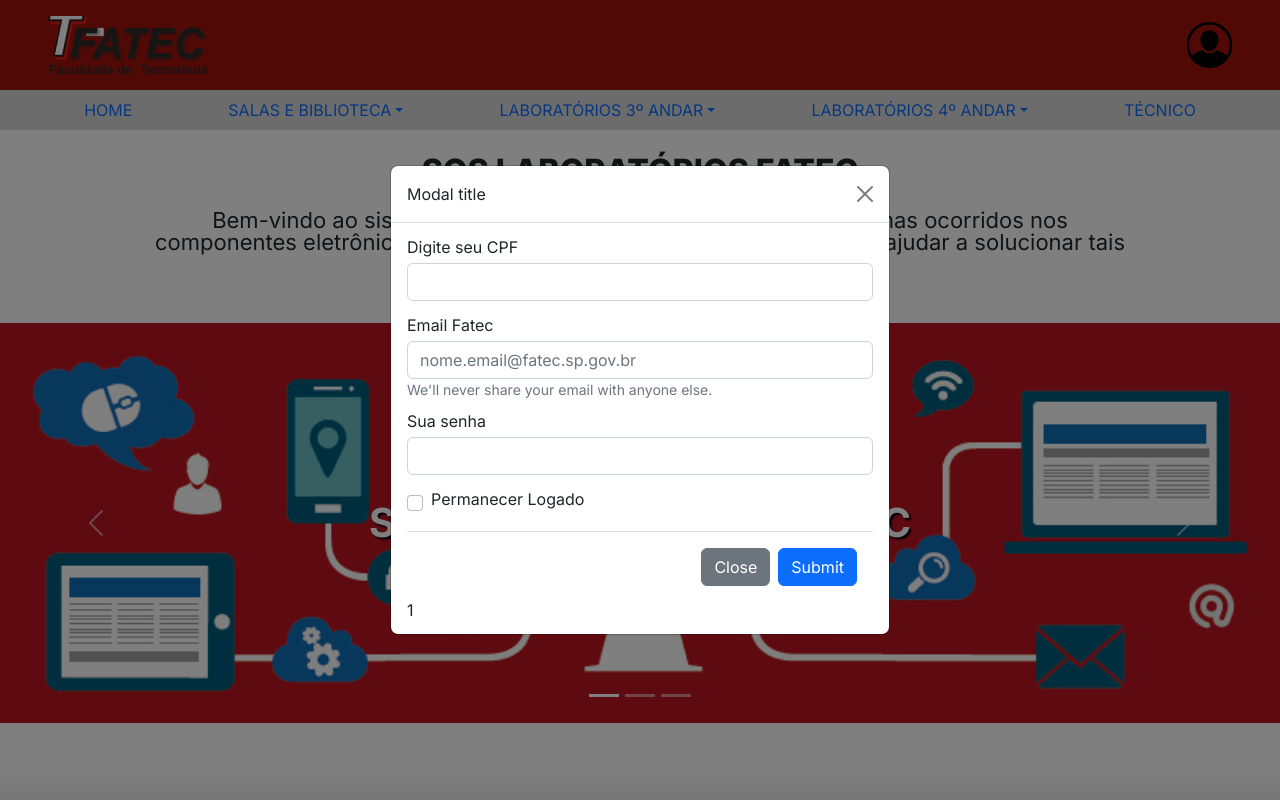
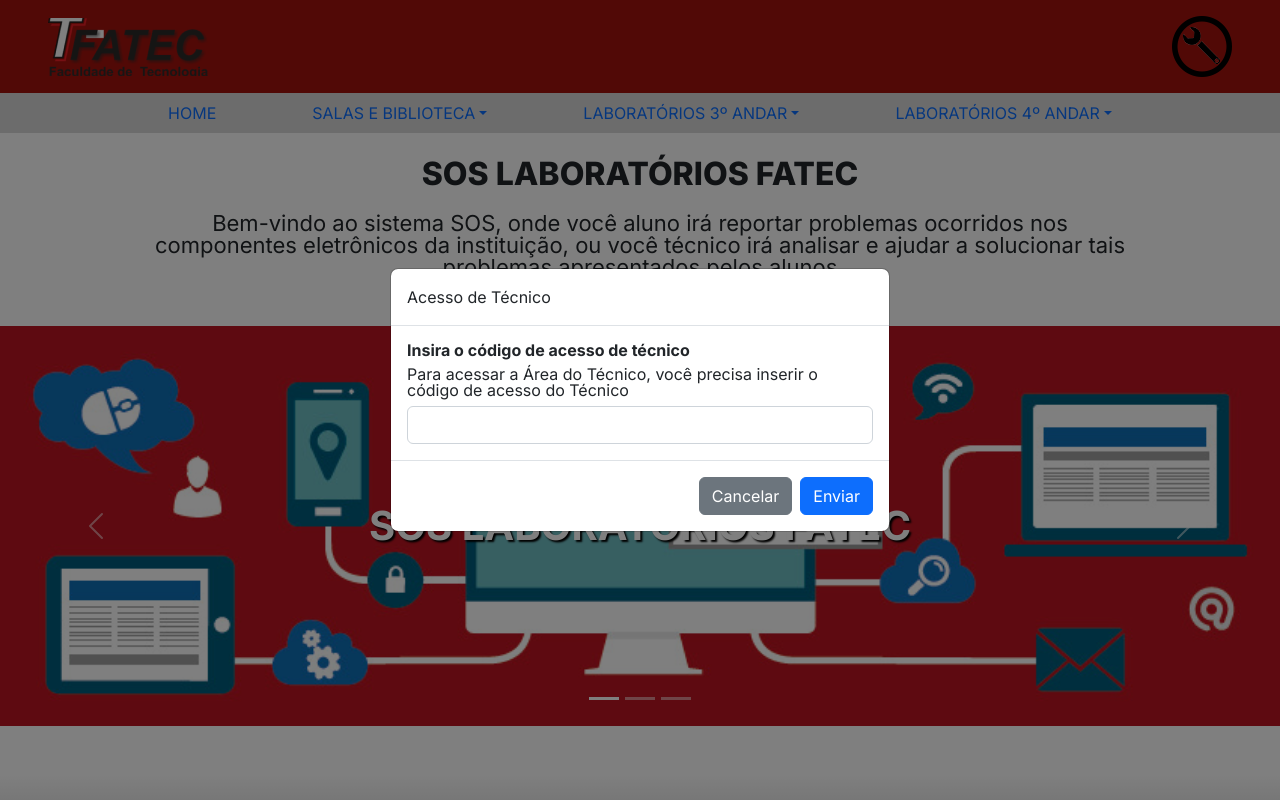
Before and after one commit to MirageGroup/API_MirageGroup, a Flask app: template templates/index.html in a window 1280 px wide, after a click that opens the changed part. Run offline with Flask 2, Linux system fonts and the light colour scheme; the template is opened without the code that fills it: most values are stand-ins (such as "Sample title", 1, 10 or a date in 2020); form fields are guessed from the names that the template uses; parts of the project's set-up code (start-up, migrations or seed data) failed here and were passed over; some libraries are stand-ins or nearby versions.

Commit message:
inicio do acesso do tecnico

```diff
--- a/main.py
+++ b/main.py
@@ -1,7 +1,7 @@
 from flask import Flask, render_template, request, redirect
 from flask_mysqldb import MySQL
 import db as dbHandler
-from models.forms import callForm
+from models.forms import callForm, accessForm
 
 app = Flask(__name__)
 app.config['SECRET_KEY'] = 'MirageGroup'
@@ -13,17 +13,10 @@ app.config['MYSQL_DB'] = 'heroku_be80b7ca2ec9c96'
 
 mysql = MySQL(app)
 
-@app.route('/', methods = ['POST', 'GET'])
+@app.route('/')
 def home():
-  if request.method == 'POST':
-    CPF = request.form['cpf']
-    email = request.form['email']
-    senha = request.form['senha']
-    dbHandler.insertUser(CPF,email,senha)
-    return redirect('/')
-  else:
-    users = dbHandler.retrieveUsers()
-    return render_template('index.html', users=users)
+  form = accessForm()
+  return render_template('index.html', form=form)
 
 @app.route('/lab/<int:labnum>', methods = ['POST', 'GET'])
 def lab(labnum):
@@ -32,21 +25,21 @@ def lab(labnum):
     if form.validate_on_submit():
       dbHandler.createCall(form, labnum)
       computadores = dbHandler.retrieveLab(labnum)
-    return render_template('laboratorio.html', labnum=labnum, computadores=computadores, form=form)
+    return redirect(f'/lab/{labnum}')
   else:
     form = callForm()
     computadores = dbHandler.retrieveLab(labnum)
     return render_template('laboratorio.html', labnum=labnum, computadores=computadores, form=form)
 
+@app.route('/tecnico', methods = ['POST', 'GET'])
+def tecnico():
+  chamados = dbHandler.retrieveCalls()
+  return render_template('tecnico.html', chamados=chamados)
+
 @app.route('/lab/<int:labnum>/edit')
 def lab_edit(labnum):
   computadores = dbHandler.retrieveLab(labnum)
   return render_template('laboratorio_editor.html', labnum=labnum, computadores=computadores)
-
-@app.route('/tecnico')
-def tecnico():
-  chamados = dbHandler.retrieveCalls()
-  return render_template('tecnico.html', chamados=chamados)
 
 @app.route('/tecnico/finishcall/<int:callnumber>')
 def finishCall(callnumber):
--- a/models/forms.py
+++ b/models/forms.py
@@ -1,5 +1,5 @@
 from flask_wtf import FlaskForm
-from wtforms import StringField, SelectField, TextAreaField
+from wtforms import StringField, SelectField, TextAreaField, PasswordField
 from wtforms.validators import DataRequired, Length
 
 choices = ['O computador não liga',
@@ -20,3 +20,6 @@ class callForm(FlaskForm):
   input_numero_pc = StringField('input_numero_pc', validators=[DataRequired()])
   pc_problem = SelectField('pc_problem', validators=[DataRequired()], choices=choices)
   problem_description = TextAreaField('problem_description', validators=[DataRequired(), Length(min=10, max=350)])
+
+class accessForm(FlaskForm):
+  codigo = PasswordField('codigo', validators=[DataRequired()])
--- a/templates/header.html
+++ b/templates/header.html
@@ -14,7 +14,7 @@
   <header class="cabecalho">
     <div class="header_superior">
         <img class="logo_fatec" src="{{url_for('static', filename='img/menu.png')}}" alt="logo da fatec">
-        <img class="logo_usuario" src="{{url_for('static', filename='img/cabeçalho.png')}}"
+        <img class="logo_usuario" src="{{url_for('static', filename='img/icone_tecnico.png')}}"
         data-bs-toggle="modal" data-bs-target="#modal_login" alt="logo do usuario">
     </div>
     <div class="header_inferior">
@@ -54,12 +54,10 @@
             <li><a class="dropdown-item" href="/lab/412">Laborátorio 412</a></li>
           </ul>
         </li>
-        <li class="nav-item">
-          <a class="nav-link" href="{{ url_for('tecnico') }}">TÉCNICO</a>
-        </li>
       </ul>
 
     </div>
+
 
     {% block content %}
     {% endblock %}
--- a/templates/index.html
+++ b/templates/index.html
@@ -43,14 +43,12 @@
                 <img src="../static/img/fatec.jpg" class="d-block w-100 tamanho_carousel" alt="...">
                 <div class="carousel-caption d-none d-md-block altura_titulo_carousel">
                   <h1 class="display-6 fw-bolder titulo_principal">A FATEC</h1>
-
                 </div>
               </div>
               <div class="carousel-item" data-bs-interval="3000">
                 <img src="../static/img/lab_fatec.jpg" class="d-block w-100 tamanho_carousel" alt="...">
                 <div class="carousel-caption d-none d-md-block altura_titulo_carousel ">
                   <h1 class="display-6 fw-bolder  h-50 titulo_principal">Laboratórios</h1>
-
                 </div>
               </div>
             </div>
@@ -94,46 +92,19 @@
       <div class="modal-dialog  modal-dialog-centered">
         <div class="modal-content">
           <div class="modal-header">
-            <h5 class="modal-title" id="staticBackdropLabel">Modal title</h5>
-            <button type="button" class="btn-close" data-bs-dismiss="modal" aria-label="Close"></button>
+            <h5 class="modal-title" id="staticBackdropLabel">Acesso de Técnico</h5>
           </div>
           <div class="modal-body">
-            <form action="/" method="POST">
-              <div class="mb-3">
-                <label for="inputCPF" class="form-label">Digite seu CPF</label>
-                <input type="text" class="form-control" id="inputCPF" name="cpf" required/>
-              </div>
-              <div class="mb-3">
-                <label for="exampleInputEmail1" class="form-label">Email Fatec</label>
-                <input type="email" class="form-control" id="exampleInputEmail1" name="email" aria-describedby="emailHelp" placeholder="nome.email@fatec.sp.gov.br"required/>
-                <div id="emailHelp" class="form-text">We'll never share your email with anyone else.</div>
-              </div>
-              <div class="mb-3">
-                <label for="input_senha" class="form-label">Sua senha</label>
-                <input type="password" class="form-control" id="input_senha" name="senha">
-              </div>
-              <div class="mb-3 form-check">
-                <input type="checkbox" class="form-check-input" id="exampleCheck1">
-                <label class="form-check-label" for="exampleCheck1">Permanecer Logado</label>
-              </div>
-              <div class="modal-footer">
-                <button type="button" class="btn btn-secondary" data-bs-dismiss="modal">Close</button>
-                <input type="submit" class="btn btn-primary"></input>
-              </div>
-              {%if users%}
-              <div>
-                <table>
-                  {% for users in users %}
-                    <tr>
-                      <td>{{ users[0] }}</td>
-                    </tr>
-                  {%endfor%}
-                </table>
-              </div>
-              {%endif%}
+            <form action="/tecnico" method="POST">
+              <label class="form-label fw-bold" for="pc_problem">Insira o código de acesso de técnico</label>
+              <label class="form-label">Para acessar a Área do Técnico, você precisa inserir o código de acesso do Técnico</label><br>
+              {{ form.codigo(class="form-control espeçamento_modal") }}
             </form>
           </div>
-
+          <div class="modal-footer">
+            <button type="button" class="btn btn-secondary" data-bs-dismiss="modal">Cancelar</button>
+            <button type="submit" class="btn btn-primary" id="btn_submit">Enviar</button>
+          </div>
         </div>
       </div>
     </div>
```
Also changed, not shown: templates/laboratorio.html (+2 -41 lines), db.py (line endings or trailing spaces), static/img/icone_tecnico.png (added).
